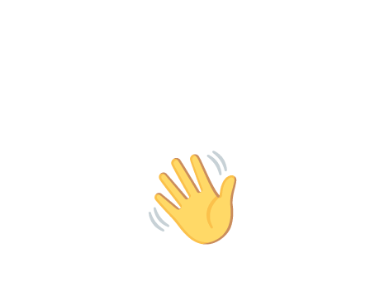
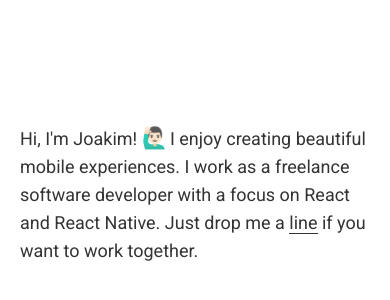
Before and after one commit to kalasjocke/kalasjocke.github.io, a plain HTML site: page index.html in a window 390 px wide. Shown: the part 228-528 px from the top of the page. Drawn offline with nearby package versions, Linux system fonts and the light colour scheme.

Commit message:
Simplify

```diff
--- /dev/null
+++ b/css/main.css
@@ -0,0 +1,46 @@
+html, body {
+  height: 100%;
+  width: 100%;
+  margin: 0;
+  padding: 0;
+  font-family: "Roboto";
+}
+
+.container {
+  height: 100%;
+  display: flex;
+  flex-direction: column;
+  justify-content: center;
+  align-items: center;
+}
+
+.story {
+  max-width: 650px;
+  margin: 20px;
+  font-size: 22px;
+  line-height: 34px;
+  font-weight: 500;
+  color: rgba(0, 0, 0, 0.8);
+}
+
+.emoji {
+  font-size: 26px;
+  margin-right: 2px;
+}
+
+a, a:visited, a:hover {
+  color: rgba(0, 0, 0, 0.8);
+  text-decoration: none;
+  border-bottom: 1px solid rgba(0,0,0,0.8);
+}
+
+@media (max-width: 500px) {
+  .story {
+    font-size: 18px;
+    line-height: 28px;
+  }
+
+  .emoji {
+    font-size: 21px;
+  }
+}
--- a/css/screen.css
+++ /dev/null
@@ -1,66 +0,0 @@
-html, body {
-  height: 100%;
-  width: 100%;
-  margin: 0;
-  padding: 0;
-}
-
-body {
-  font-family: "Open Sans";
-  text-align: center;
-  font-size: 16px;
-}
-
-img {
-  border-radius: 100px;
-  width: 130px;
-  height: 130px;
-  margin-right: auto;
-  margin-left: auto;
-  display: block;
-  margin-bottom: 20px;
-}
-
-h1 {
-  font-weight: 700;
-  color: rgba(0, 0, 0, 0.8);
-}
-
-p {
-  font-weight: 400;
-  color: rgba(0, 0, 0, 0.7);
-  line-height: 24px;
-}
-p a {
-  color: rgba(0, 0, 0, 0.7);
-  text-decoration: none;
-}
-p a:hover {
-  color: black;
-}
-
-.contact a {
-  margin: 0px 10px;
-  color: rgba(0, 0, 0, 0.2);
-  text-transform: uppercase;
-  text-decoration: none;
-}
-.contact a:hover {
-  color: rgba(0, 0, 0, 0.4);
-}
-
-.content {
-  height: 100%;
-  width: 100%;
-  display: -ms-flexbox;
-  display: flex;
-  -ms-flex-align: center;
-      align-items: center;
-  -ms-flex-pack: center;
-      justify-content: center;
-}
-.content .card {
-  max-width: 550px;
-  margin: 20px;
-  font-size: 90px;
-}
--- a/gulpfile.js
+++ /dev/null
@@ -1,3 +0,0 @@
-'use strict';
-require('coffee-script/register');
-require('./gulpfile.coffee');
--- a/index.html
+++ b/index.html
@@ -4,15 +4,12 @@
   <meta charset="UTF-8">
   <meta name="viewport" content="width=device-width, initial-scale=1">
   <title>Joakim Ekberg</title>
-  <link href='http://fonts.googleapis.com/css?family=Open+Sans:400,700' rel='stylesheet' type='text/css'>
-  <link rel="stylesheet" href="css/screen.css">
-  <meta name="google-site-verification" content="dOpdM-Y73xjys050wmGKgkTKAaGaEu4RRv3ZAWuBD-0" />
+  <link href="https://fonts.googleapis.com/css?family=Roboto" rel="stylesheet">
+  <link rel="stylesheet" href="css/main.css">
 </head>
 <body>
-  <div class="content">
-    <div class="card">
-      <p>👋</p>
-    </div>
+  <div class="container">
+    <p class="story">Hi, I'm Joakim! <span class="emoji">🙋🏻‍♂️</span>I enjoy creating beautiful mobile experiences. I work as a freelance software developer with a focus on React and React Native. Just drop me a <a href="mailto:jocke.ekberg@gmail.com">line</a> if you want to work together.</p>
   </div>
   <script>
     (function(i,s,o,g,r,a,m){i['GoogleAnalyticsObject']=r;i[r]=i[r]||function(){
--- a/sass/screen.scss
+++ /dev/null
@@ -1,70 +0,0 @@
-html, body {
-  height: 100%;
-  width: 100%;
-  margin: 0;
-  padding: 0;
-}
-
-body {
-  font-family: "Open Sans";
-  text-align: center;
-  font-size: 16px;
-}
-
-img {
-  border-radius: 100px;
-  width: 130px;
-  height: 130px;
-  margin-right: auto;
-  margin-left: auto;
-  display: block;
-  margin-bottom: 20px;
-}
-
-h1 {
-  font-weight: 700;
-  color: rgba(0,0,0,0.80);
-}
-
-p {
-  font-weight: 400;
-  color: rgba(0,0,0,0.70);
-  line-height: 24px;
-
-  a {
-    color: rgba(0,0,0,0.70);
-    text-decoration: none;
-
-    &:hover {
-      color: rgba(0,0,0,1);
-    }
-  }
-}
-
-.contact {
-  a {
-    margin: 0px 10px;
-    color: rgba(0,0,0,0.20);
-    text-transform: uppercase;
-    text-decoration: none;
-
-    &:hover {
-      color: rgba(0,0,0,0.40);
-    }
-  }
-}
-
-.content {
-  height: 100%;
-  width: 100%;
-
-  display: flex;
-  align-items: center;
-  justify-content: center;
-
-  .card {
-    max-width: 550px;
-    margin: 20px;
-    font-size: 90px;
-  }
-}
```
Also changed, not shown: gulpfile.coffee (deleted, +0 -41 lines), package.json (deleted, +0 -29 lines), README.md (deleted), css/screen.min.css (deleted), images/me.jpg (deleted), 2 other files.
